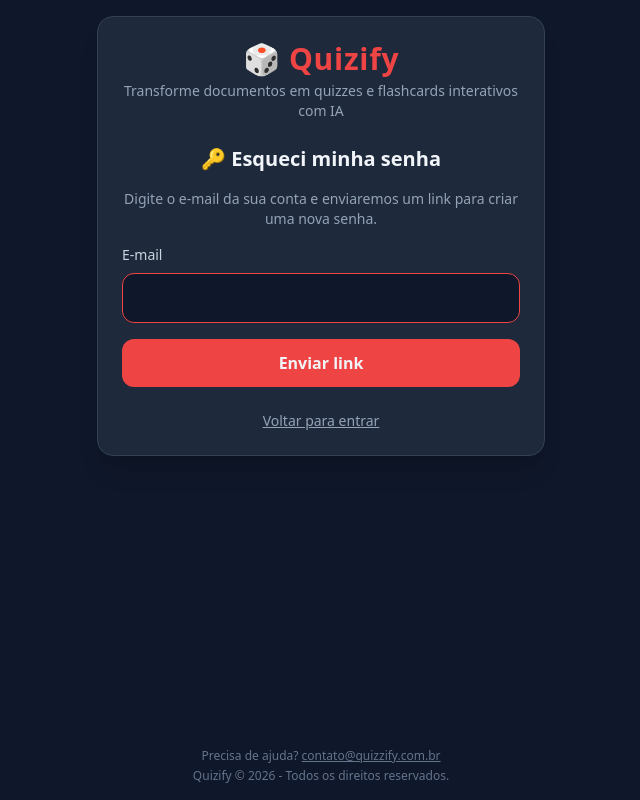
After one commit to aureliocoelho2004-ai/novo-quiz-ia, a Flask app: page /esqueci-senha in a window 1280 px wide. The commit adds this page. Shown: the whole page, without its empty margins (319-959 px from the left). Run offline with Flask 3, Linux system fonts and the light colour scheme; some libraries are stand-ins or nearby versions.

Commit message:
E-mail de boas-vindas após o pagamento, 'Esqueci minha senha' e contato de suporte
- Pagamento confirmado: e-mail com botão de acesso, login, validade e como instalar
- /esqueci-senha e /nova-senha/<token> (1 hora, uso único, entra direto)
- Suporte contato@quizzify.com.br no rodapé e nos e-mails (responder vai para o suporte)
- Teste: /tarefas/lembretes?token=...&teste=email&tipo=boas-vindas

Co-Authored-By: Claude Opus 5.5 <noreply@anthropic.com>
Claude-Session: https://claude.ai/code/session_01Tbj9peQo6r4whgAZdZPEaw

```diff
--- a/app.py
+++ b/app.py
@@ -688,6 +688,7 @@ def confirmar_pagamento(pedido_id, transacao, slug):
         raise
     if conta:
         somar_metricas(conta.get("origem"), pagamentos=1, receita_centavos=pedido["centavos"])
+        enviar_boas_vindas(pedido["usuario"], dict(conta))
     if conta and has_request_context() and session.get("usuario") == pedido["usuario"]:
         atualizar_sessao_assinatura(conta)
     return "pago"
@@ -1096,14 +1097,20 @@ EMAIL_REMETENTE_NOME = os.environ.get("EMAIL_REMETENTE_NOME", "Quizify").strip()
 JANELA_VENCIDA_DIAS = 3
 
 
-def enviar_email(para, assunto, html_corpo, texto_corpo):
+EMAIL_SUPORTE = os.environ.get("EMAIL_SUPORTE", "contato@quizzify.com.br").strip()
+# Links dos e-mails: sempre o domínio próprio (o aviso de pagamento chega pelo endereço do Render)
+URL_APP = (os.environ.get("URL_PUBLICA", "").strip() or "https://app.quizzify.com.br").rstrip("/")
+
+
+def enviar_email(para, assunto, html_corpo, texto_corpo, tag="lembrete-renovacao"):
     # HTML + versão em texto simples: os filtros de spam penalizam e-mails só em HTML.
     resposta = requests.post(BREVO_API, timeout=15, headers={
         "api-key": obter_segredo("BREVO_API_KEY"), "accept": "application/json",
         "content-type": "application/json"}, json={
         "sender": {"name": EMAIL_REMETENTE_NOME, "email": EMAIL_REMETENTE},
+        "replyTo": {"email": EMAIL_SUPORTE, "name": "Suporte Quizify"},
         "to": [{"email": para}], "subject": assunto, "htmlContent": html_corpo,
-        "textContent": texto_corpo, "tags": ["lembrete-renovacao"]})
+        "textContent": texto_corpo, "tags": [tag]})
     if resposta.status_code not in (200, 201, 202):
         raise RuntimeError(f"Brevo devolveu {resposta.status_code}: {resposta.text[:300]}")
 
@@ -1137,13 +1144,160 @@ def email_lembrete(etapa, conta, total_quizzes):
 <p style="text-align:center;margin:28px 0"><a href="{link}" style="background:#ef4444;color:#fff;text-decoration:none;
 font-weight:bold;padding:14px 28px;border-radius:12px;display:inline-block">Renovar assinatura</a></p>
 <p style="font-size:13px;color:#64748b">Pagamento por Pix ou cartão, com liberação imediata.<br>
-Se já renovou, pode ignorar este e-mail.</p></div>
+Se já renovou, pode ignorar este e-mail.<br>
+Dúvidas? Responda este e-mail ou escreva para <a href="mailto:{EMAIL_SUPORTE}" style="color:#64748b">{EMAIL_SUPORTE}</a>.</p></div>
 </body></html>"""
     texto_simples = (f"Quizify\n\n{titulo}\n\n{re.sub(r'<[^>]+>', '', texto)}\n\n"
                      f"Renovar assinatura: {link}\n\n"
                      "Pagamento por Pix ou cartão, com liberação imediata.\n"
-                     "Se já renovou, pode ignorar este e-mail.\n")
+                     "Se já renovou, pode ignorar este e-mail.\n"
+                     f"Dúvidas? Escreva para {EMAIL_SUPORTE}\n")
     return assunto, corpo, texto_simples
+
+
+def montar_email(assunto, titulo, miolo_html, botao, link, miolo_texto, depois_html=""):
+    """Layout comum dos e-mails (HTML simples, funciona em todos os leitores)."""
+    corpo = f"""<!DOCTYPE html>
+<html lang="pt-BR"><head><meta charset="UTF-8"><meta name="viewport" content="width=device-width, initial-scale=1.0">
+<title>{assunto}</title></head>
+<body style="margin:0;padding:0;background:#ffffff">
+<div style="font-family:Arial,sans-serif;max-width:480px;margin:auto;padding:24px;color:#1e293b">
+<h1 style="color:#ef4444;font-size:24px;margin:0 0 16px">🎲 Quizify</h1>
+<h2 style="font-size:18px;margin:0 0 12px">{titulo}</h2>
+{miolo_html}
+<p style="text-align:center;margin:28px 0"><a href="{link}" style="background:#ef4444;color:#fff;text-decoration:none;
+font-weight:bold;padding:14px 28px;border-radius:12px;display:inline-block">{botao}</a></p>
+{depois_html}
+<p style="font-size:13px;color:#64748b">Dúvidas ou dificuldade para acessar? Responda este e-mail ou escreva para
+<a href="mailto:{EMAIL_SUPORTE}" style="color:#64748b">{EMAIL_SUPORTE}</a>.</p></div>
+</body></html>"""
+    texto = f"Quizify\n\n{titulo}\n\n{miolo_texto}\n\n{botao}: {link}\n\nDúvidas? Escreva para {EMAIL_SUPORTE}\n"
+    return assunto, corpo, texto
+
+
+def email_boas_vindas(email, conta):
+    plano = PLANOS.get(conta.get("plano"), {}).get("nome", "")
+    validade = datetime.fromtimestamp(conta["pago_ate"], FUSO_BRASIL).strftime("%d/%m/%Y")
+    p = 'style="font-size:15px;line-height:1.5"'
+    miolo = f"""<p {p}>Pagamento confirmado! Seu acesso{' ao plano <b>' + plano + '</b>' if plano else ''}
+está liberado até <b>{validade}</b>.</p>
+<p {p}><b>Para entrar:</b> acesse <a href="{URL_APP}">app.quizzify.com.br</a> com o e-mail
+<b>{email}</b> e a senha que você criou.</p>"""
+    depois = f"""<p {p}><b>📲 Quer o Quizify na tela do celular?</b> (opcional — funciona igual no navegador)<br>
+<b>Android:</b> abra o link no <b>Chrome</b>, toque em <b>⋮</b> e em <b>Instalar app</b>.<br>
+<b>iPhone:</b> abra no <b>Safari</b>, toque em <b>Compartilhar</b> (□↑) e em <b>Adicionar à Tela de Início</b>.</p>
+<p style="font-size:13px;color:#64748b">Esqueceu a senha? Na tela de entrar, toque em
+<a href="{URL_APP}/esqueci-senha" style="color:#64748b">Esqueci minha senha</a>.</p>"""
+    texto = (f"Pagamento confirmado! Seu acesso{' ao plano ' + plano if plano else ''} está liberado até {validade}.\n\n"
+             f"Para entrar: acesse {URL_APP} com o e-mail {email} e a senha que você criou.\n\n"
+             "Quer o Quizify na tela do celular? (opcional)\n"
+             "Android: abra o link no Chrome, toque em ⋮ e em Instalar app.\n"
+             "iPhone: abra no Safari, toque em Compartilhar e em Adicionar à Tela de Início.\n\n"
+             f"Esqueceu a senha? {URL_APP}/esqueci-senha")
+    return montar_email("Seu acesso ao Quizify está liberado 🎉", "🎉 Bem-vindo(a) ao Quizify!",
+                        miolo, "Acessar o Quizify", URL_APP + "/", texto, depois)
+
+
+def enviar_boas_vindas(email, conta):
+    """Roda em segundo plano depois do pagamento; uma falha aqui não afeta o crédito."""
+    if "@" not in email or not os.environ.get("BREVO_API_KEY") or not EMAIL_REMETENTE:
+        return
+    def tarefa():
+        try:
+            enviar_email(email, *email_boas_vindas(email, conta), tag="boas-vindas")
+        except Exception:
+            log.exception("Falha ao enviar boas-vindas para %s", email)
+    threading.Thread(target=tarefa, daemon=True).start()
+
+
+# ---------- Esqueci minha senha ----------
+VALIDADE_LINK_SENHA = 3600
+_pedidos_senha = {}
+
+
+def _assinador_senha():
+    return URLSafeTimedSerializer(app.secret_key, salt="nova-senha")
+
+
+def email_nova_senha(link):
+    miolo = ('<p style="font-size:15px;line-height:1.5">Recebemos um pedido para criar uma nova senha. '
+             'Toque no botão abaixo — o link vale por <b>1 hora</b> e só funciona uma vez.</p>'
+             '<p style="font-size:13px;color:#64748b">Não pediu? Pode ignorar este e-mail: sua senha continua a mesma.</p>')
+    texto = ("Recebemos um pedido para criar uma nova senha. O link vale por 1 hora e só funciona uma vez.\n"
+             "Não pediu? Pode ignorar este e-mail.")
+    return montar_email("Criar nova senha do Quizify", "🔑 Criar nova senha", miolo, "Criar nova senha", link, texto)
+
+
+@app.route("/esqueci-senha", methods=["GET", "POST"])
+def esqueci_senha():
+    if request.method == "GET":
+        return render_template("esqueci_senha.html")
+    email = request.form.get("email", "").strip().lower()
+    ip, agora = ip_cliente(), time.time()
+    with _trava_contadores:
+        _pedidos_senha[ip] = [t for t in _pedidos_senha.get(ip, []) if agora - t < 3600]
+        excedeu = len(_pedidos_senha[ip]) >= 5
+    if excedeu:
+        flash("Muitos pedidos. Aguarde um pouco e tente novamente.", "erro")
+        return render_template("esqueci_senha.html", email=email), 429
+    registrar_tentativa(_pedidos_senha, ip, agora)
+    conta = carregar_usuarios().get(email) if EMAIL_VALIDO.fullmatch(email) else None
+    if conta and not expirou(conta) and os.environ.get("BREVO_API_KEY") and EMAIL_REMETENTE:
+        token = _assinador_senha().dumps({"u": email, "h": conta["senha"][-16:]})
+        link = f"{URL_APP}/nova-senha/{token}"
+        def tarefa():
+            try:
+                enviar_email(email, *email_nova_senha(link), tag="nova-senha")
+            except Exception:
+                log.exception("Falha ao enviar link de nova senha para %s", email)
+        threading.Thread(target=tarefa, daemon=True).start()
+    # Mesma resposta sempre: não revela quais e-mails têm conta.
+    return render_template("esqueci_senha.html", enviado=email)
+
+
+@app.route("/nova-senha/<token>", methods=["GET", "POST"])
+def nova_senha(token):
+    try:
+        dados = _assinador_senha().loads(token, max_age=VALIDADE_LINK_SENHA)
+    except BadSignature:
+        dados = {}
+    nome = dados.get("u", "")
+    conta = carregar_usuarios().get(nome) if nome else None
+    if not conta or conta["senha"][-16:] != dados.get("h"):
+        flash("Este link expirou ou já foi usado. Peça um novo abaixo.", "erro")
+        return redirect(url_for("esqueci_senha"))
+    if request.method == "GET":
+        return render_template("nova_senha.html", email=nome)
+
+    nova = request.form.get("nova", "")
+    if not senha_valida(nova):
+        flash("A nova senha deve ter pelo menos 8 caracteres.", "erro")
+    elif nova != request.form.get("confirmar", ""):
+        flash("A confirmação não coincide com a nova senha.", "erro")
+    else:
+        def trocar(usuarios):
+            c = usuarios.get(nome)
+            if not c or c["senha"][-16:] != dados.get("h"):
+                return False
+            c.update(senha=generate_password_hash(nova), trocar_senha=False)
+            return c
+        try:
+            atualizada = alterar_usuarios(trocar)
+        except Exception:
+            log.exception("Falha ao gravar nova senha")
+            flash("Não foi possível salvar agora. Tente novamente.", "erro")
+            return render_template("nova_senha.html", email=nome), 503
+        if atualizada is False:
+            flash("Este link já foi usado. Peça um novo abaixo.", "erro")
+            return redirect(url_for("esqueci_senha"))
+        session.clear()
+        session.permanent = True
+        session.update(usuario=nome, admin=bool(atualizada.get("admin")), trocar_senha=False,
+                       expira_em=atualizada.get("expira_em"))
+        atualizar_sessao_assinatura(atualizada)
+        flash("Senha alterada! Você já está dentro. 🎉", "ok")
+        return redirect(url_for("index"))
+    return render_template("nova_senha.html", email=nome), 400
 
 
 def etapa_lembrete(conta, agora):
@@ -1178,7 +1332,11 @@ def tarefa_lembretes():
     if (teste := request.args.get("teste", "").strip()):
         exemplo = {"pago_ate": time.time() + 3 * DIA, "plano": "mensal"}
         try:
-            enviar_email(teste, *email_lembrete("antes", exemplo, 0))
+            if request.args.get("tipo") == "boas-vindas":   # &tipo=boas-vindas: e-mail pós-pagamento
+                exemplo = {"pago_ate": time.time() + 365 * DIA, "plano": "anual"}
+                enviar_email(teste, *email_boas_vindas(teste, exemplo), tag="boas-vindas")
+            else:
+                enviar_email(teste, *email_lembrete("antes", exemplo, 0))
         except Exception as erro:
             log.exception("Falha no e-mail de teste")
             return jsonify(ok=False, erro=str(erro)), 502
@@ -1238,7 +1396,8 @@ def dados_assinatura():
 # Dentro do Instagram/Facebook não dá para instalar. O aviso mostra um botão que
 # abre o Chrome/Safari num link de uso rápido (10 min) que já entra na conta.
 VALIDADE_LINK_NAVEGADOR = 600
-SEM_AVISO_INSTALAR = {"login", "cadastro", "trocar_senha", "assinatura_pagar", "assinatura_retorno"}
+SEM_AVISO_INSTALAR = {"login", "cadastro", "trocar_senha", "assinatura_pagar", "assinatura_retorno",
+                      "esqueci_senha", "nova_senha"}
 
 
 def _assinador_navegador():
--- a/templates/base.html
+++ b/templates/base.html
@@ -81,7 +81,8 @@
     </main>
 
     <footer class="text-xs text-slate-500 mt-6">
-        Quizify &copy; 2026 - Todos os direitos reservados.
+        <p class="text-center">Precisa de ajuda? <a href="mailto:contato@quizzify.com.br" class="underline hover:text-white">contato@quizzify.com.br</a></p>
+        <p class="text-center mt-1">Quizify &copy; 2026 - Todos os direitos reservados.</p>
     </footer>
     <script src="{{ url_for('static', filename='js/copiar.js') }}"></script>
     <script src="{{ url_for('static', filename='js/instalar.js') }}?v=2"></script>
--- /dev/null
+++ b/templates/esqueci_senha.html
@@ -0,0 +1,25 @@
+{% extends "base.html" %}
+{% block titulo %}Esqueci minha senha - Quizify{% endblock %}
+{% block conteudo %}
+{% if enviado %}
+<div class="space-y-4 text-center">
+    <h2 class="text-xl font-bold">📬 Verifique o seu e-mail</h2>
+    <p class="text-sm text-slate-300">Se existir uma conta com <b>{{ enviado }}</b>, enviamos um link para criar uma
+        nova senha. Ele chega em até 2 minutos e vale por 1 hora.</p>
+    <p class="text-xs text-slate-400">Não chegou? Olhe a caixa de <b>spam</b> ou <b>promoções</b>.</p>
+    <a href="{{ url_for('login') }}" class="block bg-red-500 hover:bg-red-600 font-bold py-3 rounded-xl">Voltar para entrar</a>
+</div>
+{% else %}
+<form method="post" class="space-y-4">
+    <h2 class="text-xl font-bold text-center">🔑 Esqueci minha senha</h2>
+    <p class="text-sm text-slate-400 text-center">Digite o e-mail da sua conta e enviaremos um link para criar uma nova senha.</p>
+    <div>
+        <label for="email" class="block text-sm font-medium mb-2 text-slate-300">E-mail</label>
+        <input id="email" name="email" type="email" value="{{ email or '' }}" required autofocus autocomplete="email" autocapitalize="none" maxlength="120"
+               class="w-full bg-slate-900 border border-slate-700 rounded-xl p-3 text-white focus:outline-none focus:border-red-500">
+    </div>
+    <button class="w-full bg-red-500 hover:bg-red-600 font-bold py-3 rounded-xl transition">Enviar link</button>
+</form>
+<p class="text-sm text-center text-slate-400 mt-6"><a href="{{ url_for('login') }}" class="underline">Voltar para entrar</a></p>
+{% endif %}
+{% endblock %}
--- a/templates/login.html
+++ b/templates/login.html
@@ -14,6 +14,7 @@
                class="w-full bg-slate-900 border border-slate-700 rounded-xl p-3 text-white focus:outline-none focus:border-red-500">
     </div>
     <button class="w-full bg-red-500 hover:bg-red-600 font-bold py-3 rounded-xl transition shadow-lg shadow-red-500/30">Entrar</button>
+    <p class="text-center"><a href="{{ url_for('esqueci_senha') }}" class="text-sm text-slate-400 underline hover:text-white">Esqueci minha senha</a></p>
 </form>
 <p class="text-sm text-center text-slate-400 mt-6">Ainda não tem conta?
     <a href="{{ url_for('cadastro') }}" class="text-red-400 font-semibold underline">Crie a sua e assine</a></p>
```
Also changed, not shown: templates/nova_senha.html (added, +17 -0 lines).
